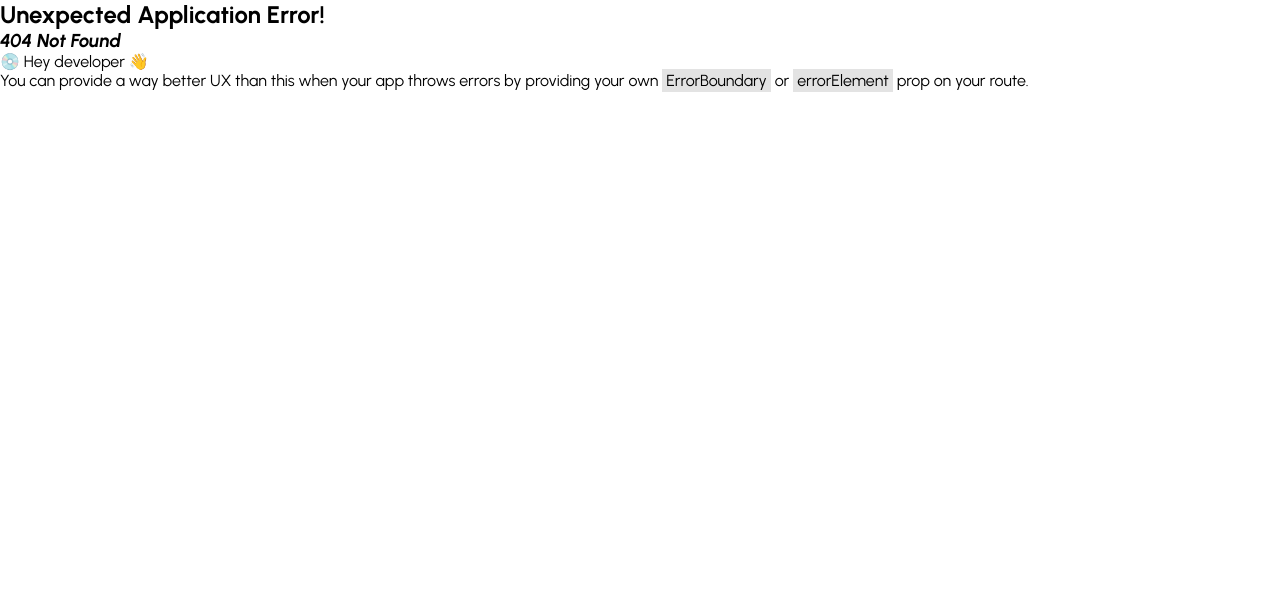
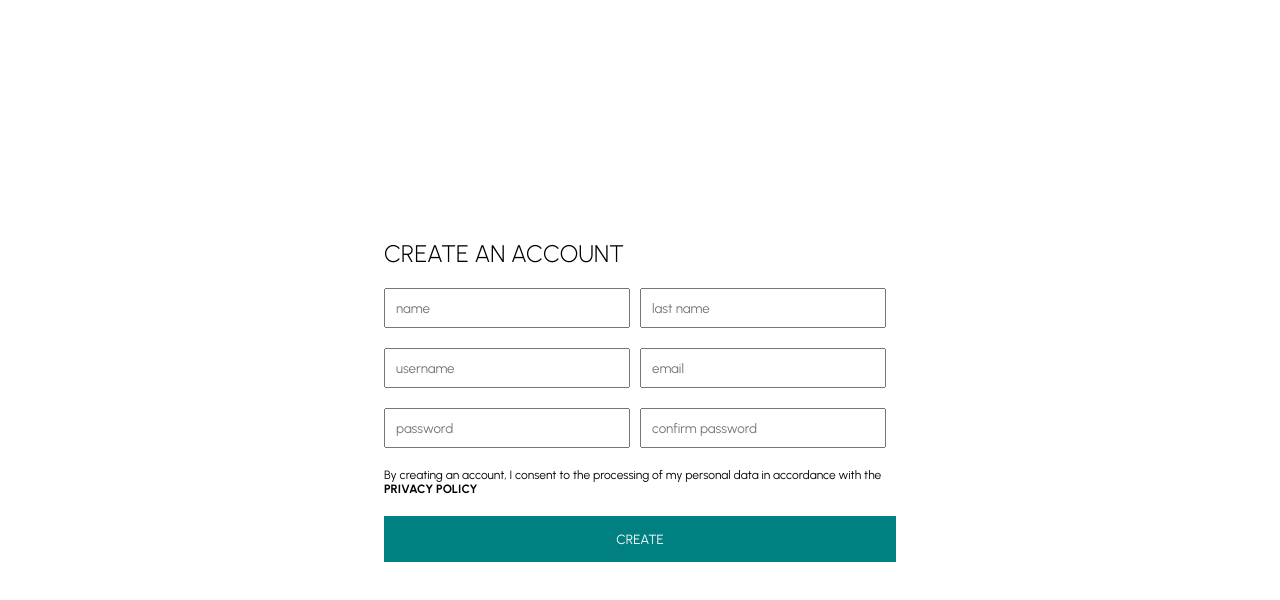
Before and after one commit to NEM-ICU/woodn-react-ecommerse, a React (Vite) app: page /register in a window 1280 px wide. Before the commit this address had no page. Shown: the top 600 px of the page. Built offline with nearby package versions, Linux system fonts and the light colour scheme.

Commit message:
register & login

```diff
--- a/src/App.jsx
+++ b/src/App.jsx
@@ -14,16 +14,23 @@ import Announcement from "./components/Announcement.jsx";
 import Footer from "./components/Footer.jsx";
 import ProductList from "./pages/ProductList.jsx";
 import Product from "./pages/Product.jsx";
+import Register from "./pages/Register.jsx";
+import Login from "./pages/Login.jsx";
 
 const App = () => {
   const router = createBrowserRouter(
     createRoutesFromElements(
+      <>
         <Route path="/" element={<Root />}>
           <Route path="home" element={<Home />} />
           <Route path="shop" element={<Shop />} />
           <Route path="products" element={<ProductList />} />
           <Route index element={<Product />} />
         </Route>
+        <Route path="/register" element={<Register />} />
+        <Route path="/login" element={<Login />} />
+
+      </>
     )
   );
   return <RouterProvider router={router} />;
--- /dev/null
+++ b/src/pages/Login.jsx
@@ -0,0 +1,67 @@
+import styled from "styled-components";
+
+const Container = styled.div`
+  width: 100vw;
+  height: 100vh;
+  display: flex;
+  align-items: center;
+  justify-content: center;
+`;
+
+const Wrapper = styled.div`
+  padding: 20px;
+  width: 25%;
+`;
+
+const Title = styled.h1`
+  font-size: 24px;
+  font-weight: 300;
+`;
+
+const Form = styled.form`
+  display: flex;
+  flex-direction: column;
+`;
+
+const Input = styled.input`
+  flex: 1;
+  min-width: 40%;
+  margin: 10px 0px;
+  padding: 10px;
+`;
+
+const Button = styled.button`
+  width: 100%;
+  border: none;
+  padding: 15px 20px;
+  margin-bottom: 10px;
+  background-color: teal;
+  color: white;
+  cursor: pointer;
+`;
+
+const Link = styled.a`
+  margin: 5px 0px;
+  font-size: 12px;
+  text-decoration: underline;
+  cursor: pointer;
+`;
+
+const Login = () => {
+  return (
+    <Container>
+      <Wrapper>
+        <Title>SIGN IN</Title>
+        <Form>
+          <Input placeholder="username" />
+          <Input placeholder="password" />
+          <Button>LOGIN</Button>
+          <Link>FORGOT YOUR PASSWORD?</Link>
+          <Link>CREATE A NEW ACCOUNT</Link>
+        </Form>
+      </Wrapper>
+    </Container>
+  );
+};
+
+export default Login;
--- /dev/null
+++ b/src/pages/Register.jsx
@@ -0,0 +1,70 @@
+import styled from "styled-components";
+
+const Container = styled.div`
+  width: 100vw;
+  height: 100vh;
+  display: flex;
+  align-items: center;
+  justify-content: center;
+`;
+
+const Wrapper = styled.div`
+  padding: 20px;
+  width: 40%;
+`;
+
+const Title = styled.h1`
+  font-size: 24px;
+  font-weight: 300;
+`;
+
+const Form = styled.form`
+  display: flex;
+  flex-wrap: wrap;
+`;
+
+const Input = styled.input`
+  flex: 1;
+  min-width: 40%;
+  margin: 20px 10px 0px 0px;
+  padding: 10px;
+`;
+
+const Agreement = styled.span`
+  font-size: 12px;
+  margin: 20px 0px;
+`;
+
+const Button = styled.button`
+  width: 100%;
+  border: none;
+  padding: 15px 20px;
+  background-color: teal;
+  color: white;
+  cursor: pointer;
+`;
+
+const Register = () => {
+  return (
+    <Container>
+      <Wrapper>
+        <Title>CREATE AN ACCOUNT</Title>
+        <Form>
+          <Input placeholder="name" />
+          <Input placeholder="last name" />
+          <Input placeholder="username" />
+          <Input placeholder="email" />
+          <Input placeholder="password" />
+          <Input placeholder="confirm password" />
+          <Agreement>
+            By creating an account, I consent to the processing of my personal
+            data in accordance with the <b>PRIVACY POLICY</b>
+          </Agreement>
+          <Button>CREATE</Button>
+        </Form>
+      </Wrapper>
+    </Container>
+  );
+};
+
+export default Register;
```
Lines whose indentation alone changed are shown as unchanged.
